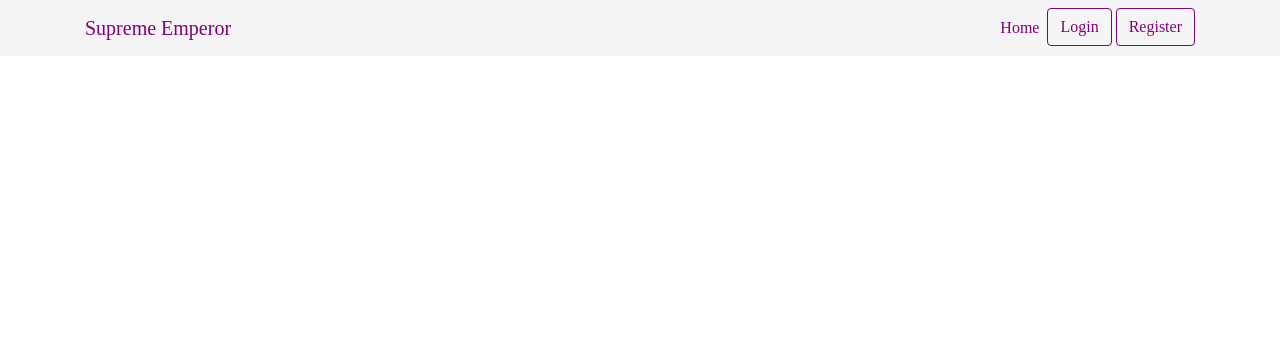
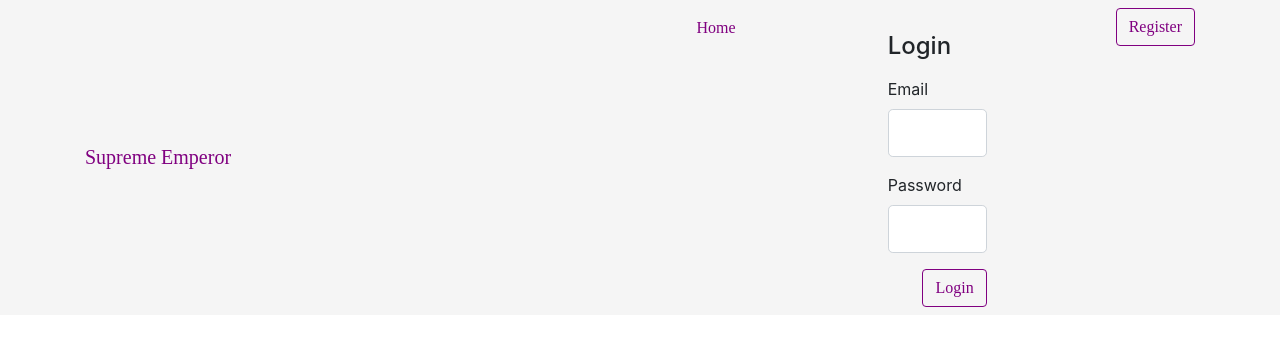
Before and after one commit to jnahc/project-wayfarer-react, a React (Create React App) app: page /logout in a window 1280 px wide. Shown: the top 346 px of the page. Built offline with nearby package versions, Linux system fonts and the light colour scheme; a web font is replaced by a local one.

Commit message:
proces env

```diff
--- a/src/components/Auth/Login.js
+++ b/src/components/Auth/Login.js
@@ -1,6 +1,5 @@
 import React, { Component } from 'react';
 import { withRouter } from 'react-router-dom';
-import LoginModal from "./LoginModal";
 import axios from 'axios';
 
 class Login extends Component {
@@ -16,9 +15,8 @@ class Login extends Component {
     };
 
     handleSubmit = (event) => {
-        // console.log(event)
         event.preventDefault();
-        axios.post(`${REACT_APP_API_URL}/auth/login`, this.state, {
+        axios.post(`${process.env.REACT_APP_API_URL}/auth/login`, this.state, {
             withCredentials: true,
         })
           .then((res) => {
@@ -26,13 +24,30 @@ class Login extends Component {
               this.props.setCurrentUser(res.data.data);
               this.props.history.push('/profile');
           })
-          .catch((err) => console.log('handle submit catch error', err))
+          .catch((err) => console.log(err))
     };
 
     render() {
         console.log(this.props)
         return(
-            <LoginModal handleChange={this.handleChange} handleSubmit={this.handleSubmit} user={this.state} />
+            <div className="container mt-4">
+                <div className="row">
+                    <div className="col-md-4 offset-md-4">
+                        <h4 className="mb-3">Login</h4>
+                        <form onSubmit={this.handleSubmit}>
+                            <div className="form-group">
+                                <label htmlFor="name">Email</label>
+                                <input onChange={this.handleChange} className="form-control form-control-lg" type="email" id="email" name="email" value={this.state.email} />
+                            </div>
+                            <div className="form-group">
+                                <label htmlFor="password">Password</label>
+                                <input onChange={this.handleChange} className="form-control form-control-lg" type="password" id="password" name="password" value={this.state.password} />
+                            </div>
+                            <button className="btn btn-primary float-right" type="submit">Login</button>
+                        </form>
+                    </div>
+                </div>
+            </div>
         )
     }
 };
```
